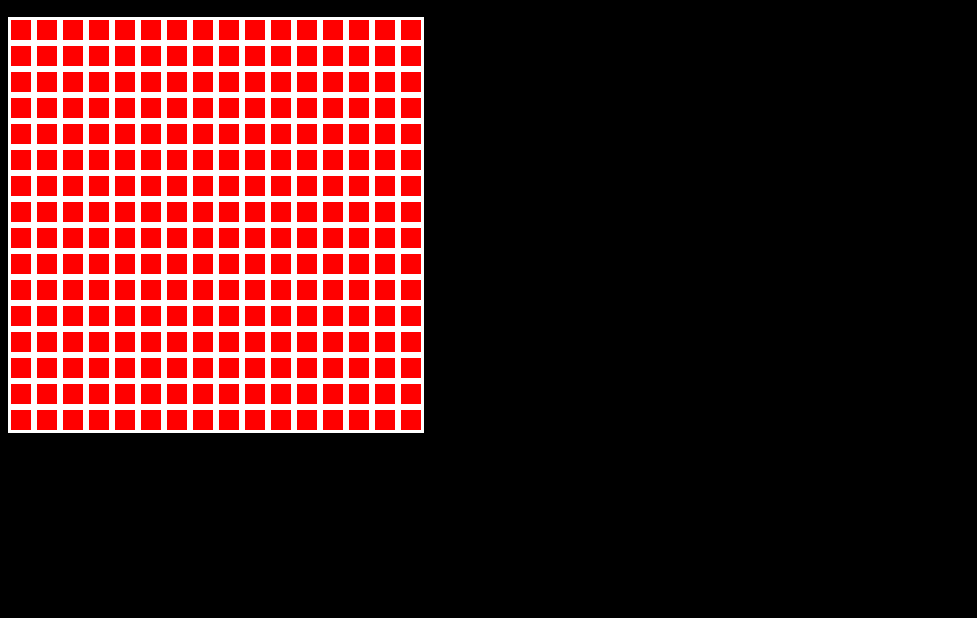
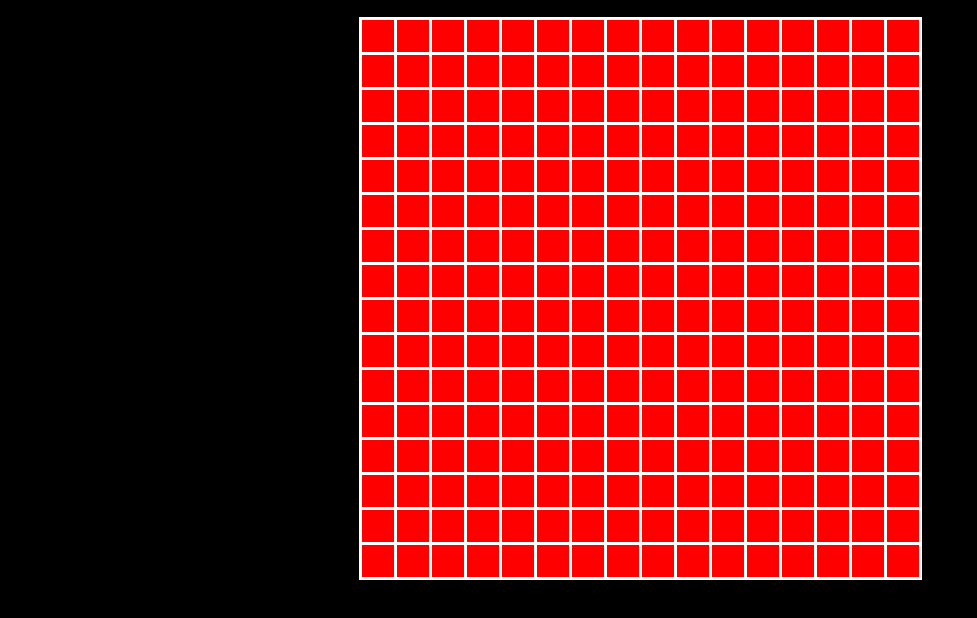
Before and after one commit to fadotti/etch-a-sketch, a plain HTML site: page index.html in a window 1280 px wide. Shown: the part 48-666 px from the top of the page, without its empty margins (0-977 px from the left). Drawn offline with Linux system fonts and the light colour scheme.

Commit message:
Center the grid and fix its size
The grid's size will now remain constant
regardless of the number of squares it contains.
This will allow the user to select the size of the
grid.

```diff
--- a/index.html
+++ b/index.html
@@ -11,8 +11,8 @@
         <h1>Etch-a-Sketch</h1>
     </div>
 
-    <div id="grid-container">
-        <!-- <div class="grid-square"></div> -->
+    <div class="flex-container">
+        <div id="grid-container"></div>
     </div>
 
     <script src="./script1.js" defer></script>
--- a/script1.js
+++ b/script1.js
@@ -1,5 +1,8 @@
 let N = 16;
 let gridSize = N*N;
+
+let borderConstant = 51 / (N + 1) //51 is a magic number, increase it to increase border size
+let paddingConstant = 512 / (N * 2) //512 is a magic number, increase to increase the size of the squares
 
 gridContainer = document.querySelector('#grid-container');
 
@@ -10,6 +13,14 @@ for(let i = 1; i <= N; i++) {
     for(let j = 1; j <=N; j++) {
         let gridSquare = document.createElement('div');
         gridSquare.className = 'grid-square';
+        gridSquare.style.borderWidth = `${borderConstant}px`;
+        gridSquare.style.padding = `${paddingConstant}px`;
+        if(j != N) {
+            gridSquare.style.borderRight = '0px';
+        }
+        if(i != N) {
+            gridSquare.style.borderBottom = '0px';
+        }
         rowContainer.appendChild(gridSquare);
     }
 }
--- a/style.css
+++ b/style.css
@@ -15,9 +15,12 @@ body {
     display: flex;
 }
 
+#grid-container {
+    margin: auto;
+}
+
 .grid-square {
-    border: solid 3px;
+    border-style: solid;
     border-color: white;
-    padding: 10px;
     background-color: red;
 }
```
